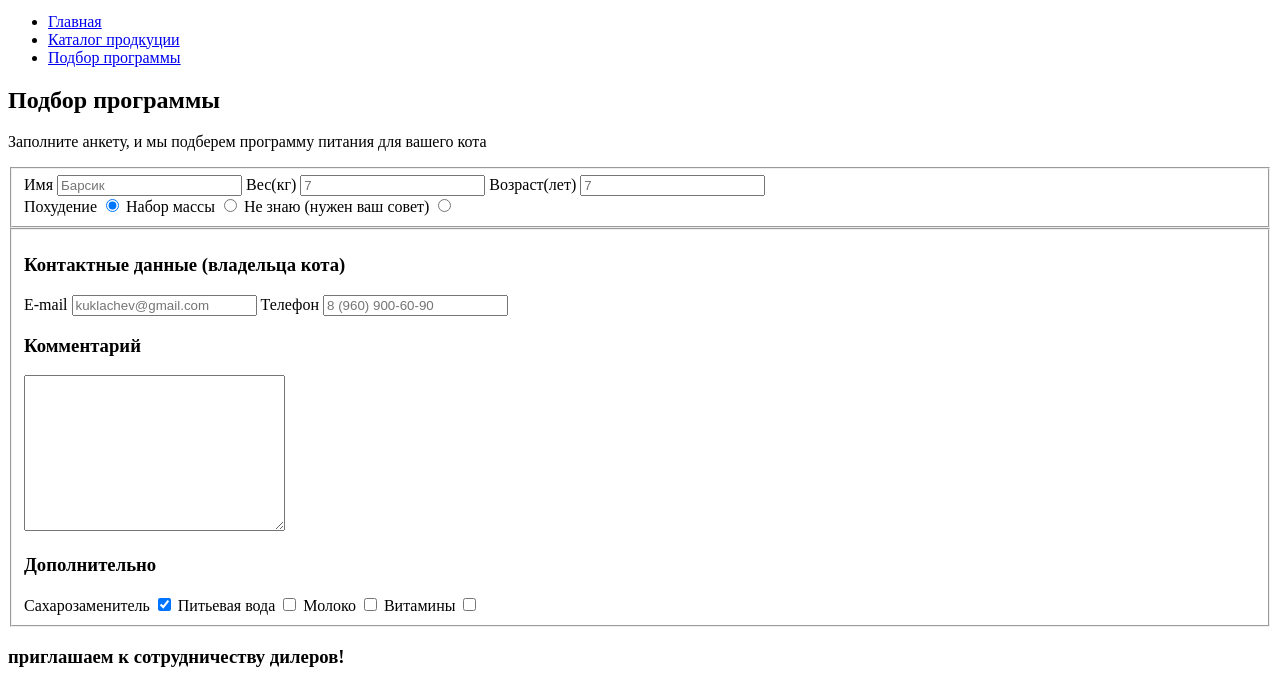
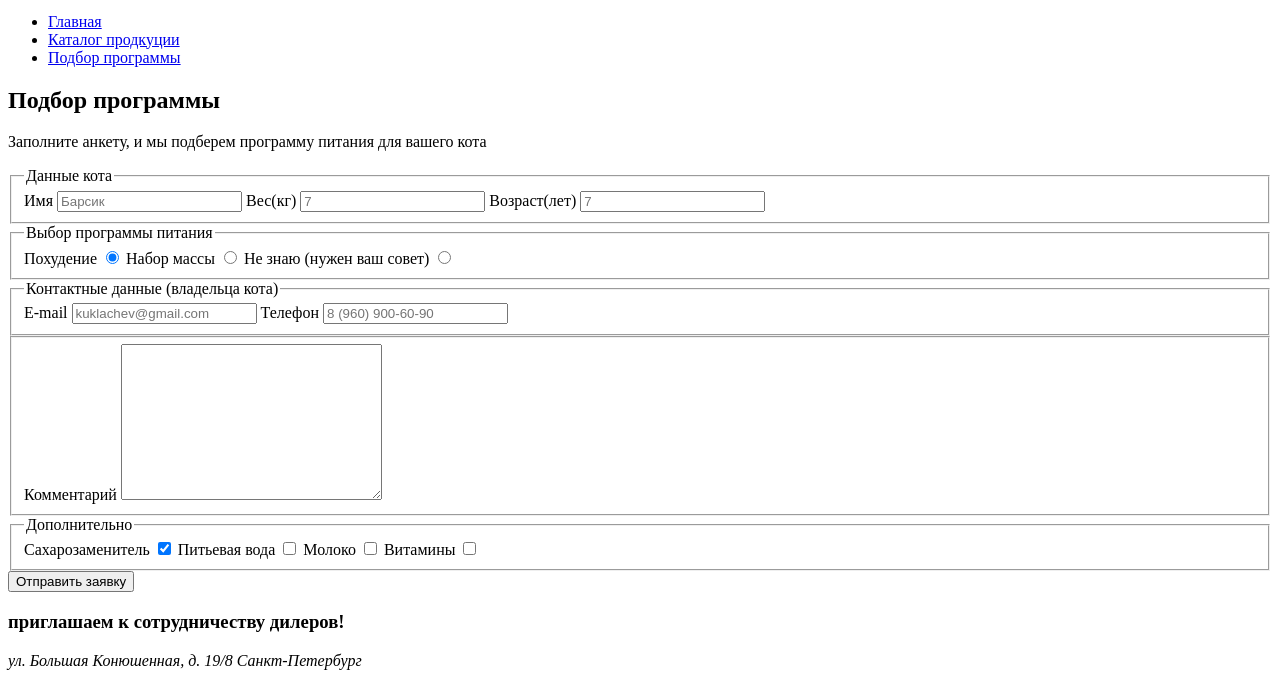
Before and after one commit to htmlacademy-adaptive/1967959-cat-energy-25, a website: page source/form.html in a window 1280 px wide. Shown: the part 74-757 px from the top of the page. Drawn offline with Linux system fonts and the light colour scheme.

Commit message:
разметка страницы ФОРМЫ с бэм логикой

```diff
--- a/source/form.html
+++ b/source/form.html
@@ -31,60 +31,58 @@
   </header>
 
   <main class="main-container">
-    <section class="filter-programs">
-      <h2 class="filter-programs__title">Подбор программы</h2>
+    <form class="filter-programs" action="https://echo.htmlacademy.ru" method="get">
+      <h2 class="filter-programs__title-form-programs">Подбор программы</h2>
       <p class="filter-programs__description">Заполните анкету, и мы подберем
         программу питания для вашего кота</p>
-      <fieldset class="filter-programs__group-cat-programs">
-        <form class="filter-programs__form-data-cat" action="https://echo.htmlacademy.ru" method="get">
+
+      <fieldset class="filter-programs__group-data-cat">
+        <legend class="filter-programs__title-group" visually-hidden>Данные кота</legend>
 
         <label for="name-cat" class="filter-programs__input-placeholder">Имя</label>
-          <input type="text" class="filter-programs__input input-data-cat" id="name-cat" placeholder="Барсик" required>
+        <input type="text" class="filter-programs__input input-data-cat" id="name-cat" name="name-cat"
+          placeholder="Барсик" required>
 
         <label for="weight-cat" class="filter-programs__input-placeholder">Вес(кг)</label>
-          <input type="text" class="filter-programs__input input-data-cat" id="weight-cat" placeholder="7" required>
+        <input type="text" class="filter-programs__input input-data-cat" name="weight-cat" id="weight-cat"
+          placeholder="7" required>
 
         <label for="age-cat" class="filter-programs__input-placeholder">Возраст(лет)</label>
-          <input type="text" class="filter-programs__input input-data-cat" id="age-cat" placeholder="7">
+        <input type="text" class="filter-programs__input input-data-cat" id="age-cat" name="age-cat" placeholder="7">
+      </fieldset>
 
-        </form>
-
-        <form class="filter-programs__form-data-programs" action="https://echo.htmlacademy.ru" method="get">
-
+      <fieldset class="filter-programs__group-data-programs-cat">
+        <legend class="filter-programs__title-group visually-hidden">Выбор программы питания</legend>
         <label for="fit" class="filter-programs__input-placeholder">Похудение</label>
-          <input class="filter-programs__input input-programs-cat" type="radio" name="fit" id="fit" value="fit" checked>
+        <input class="filter-programs__input input-programs-cat" type="radio" name="fit" id="fit" checked>
 
         <label for="fat" class="filter-programs__input-placeholder">Набор массы</label>
-          <input class="filter-programs__input input-programs-cat" type="radio" name="fat" id="fat" value="fat">
+        <input class="filter-programs__input input-programs-cat" type="radio" name="fat" id="fat">
 
         <label for="help" class="filter-programs__input-placeholder">Не знаю (нужен ваш совет)</label>
         <input class="filter-programs__input input-programs-cat" type="radio" name="help" id="help" value="help">
-
-        </form>
       </fieldset>
 
-      <fieldset class="filter-programs__groiup-data-usercat">
-        <h3 class="filter-programs__title">Контактные данные
-          (владельца кота)</h3>
-        <form class="filter-programs__form-usercat" action="https://echo.htmlacademy.ru" method="get">
-
+      <fieldset class="filter-programs__group-data-usercat">
+        <legend class="filter-programs__title-group">Контактные данные (владельца кота)</legend>
         <label class="filter-programs__input-placeholder" for="email">E-mail</label>
         <input class="filter-programs__input input-data-usercat" type="email" name="email" id="email"
           placeholder="kuklachev@gmail.com" required>
 
         <label class="filter-programs__input-placeholder" for="telefon">Телефон</label>
         <input class="filter-programs__input input-data-usercat" type="tel" name="telefon" id="telefon"
-            pattern="8 (960) 900-60-90" placeholder="8 (960) 900-60-90" required>
+          placeholder="8 (960) 900-60-90" required>
+      </fieldset>
 
-        </form>
+      <fieldset class="filter-programs__group-comments">
+        <legeng class="filter-programs__titlegroup">Комментарий</legeng>
+        <textarea class="filter-programs__user-comment" name="comment" id="comment" cols="30" rows="10"></textarea>
+      </fieldset>
 
-        <h3 class="filter-programs__title">Комментарий</h3>
-        <form class="filter-programs__form-comment" action="https://echo.htmlacademy.ru" method="get">
-          <textarea class="filter-programs__user-comment" name="comment" id="comment" cols="30" rows="10"></textarea>
-        </form>
 
-        <h3 class="filter-programs__title">Дополнительно</h3>
-        <form class="filter-programs__form-yet" action="https://echo.htmlacademy.ru" method="get">
+
+      <fieldset class="filter-programs__group-yet">
+        <legend class="filter-programs__title">Дополнительно</legend>
         <label class="filter-programs__input-placeholder" for="sugarless">Сахарозаменитель</label>
         <input class="filter-programs__input input-yet" type="checkbox" id="sugarless" name="sugarless"
           value="sugarless" checked>
@@ -96,12 +94,12 @@
         <input class="filter-programs__input input-yet" type="checkbox" id="milk" name="milk" value="sugarless">
 
         <label class="filter-programs__input-placeholder" for="vitamins">Витамины</label>
-          <input class="filter-programs__input input-yet" type="checkbox" id="vitamins" name="vitamins"
-            value="vitamins">
-        </form>
-
+        <input class="filter-programs__input input-yet" type="checkbox" id="vitamins" name="vitamins" value="vitamins">
       </fieldset>
 
+      <button class="filter-programs__button" type="submit">Отправить заявку</button>
+
+    </form>
     </section>
 
     <section class="contacts">
```
Lines whose indentation alone changed are shown as unchanged.
